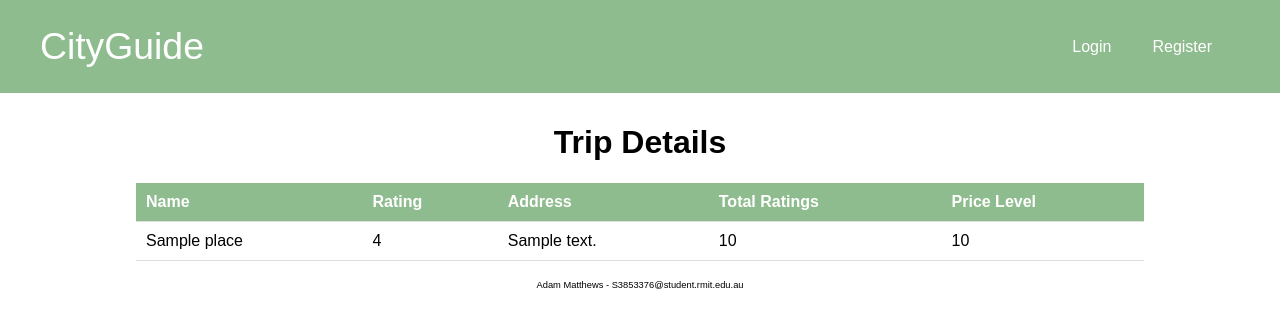
After one commit to amatt06/CityGuide, a Flask app: template templates/view_trip.html in a window 1280 px wide. The commit adds this page. Shown: the top 328 px of the page. Run offline with Flask 3, Linux system fonts and the light colour scheme; the template is opened without the code that fills it: most values are stand-ins (such as "Sample title", 1, 10 or a date in 2020).

Commit message:
view trip page (not retrieved)

```diff
--- a/app.py
+++ b/app.py
@@ -5,7 +5,7 @@ from controllers.user_register_controller import register_user
 from controllers.user_login_controller import authenticate, logout
 from decorators.decorators import login_required, logout_required
 from controllers.trip_controller import generate_trip_id, save_trip_to_db, save_to_s3
-from db.trip_table import get_user_trips
+from db.trip_table import get_user_trips, get_trip_details
 import secrets
 
 app = Flask(__name__)
@@ -102,5 +102,16 @@ def trips():
     return render_template('trips.html', trips_data=trips_data)
 
 
+@app.route('/view_trip/<trip_id>', methods=['GET'], endpoint='view_trip')
+@login_required
+def view_trip(trip_id):
+    user_email = session.get('user_email')
+
+    print("Received trip_id:", trip_id)
+    trip_details = get_trip_details(user_email, trip_id)
+    print("Trip details:", trip_details)
+    return render_template('view_trip.html', trip_details=trip_details)
+
+
 if __name__ == '__main__':
     app.run()
--- a/db/trip_table.py
+++ b/db/trip_table.py
@@ -1,6 +1,7 @@
 import boto3
 from boto3.dynamodb.conditions import Key
 from botocore.exceptions import ClientError
+import json
 
 s3 = boto3.client('s3')
 dynamodb = boto3.resource('dynamodb', region_name='ap-southeast-2')
@@ -36,3 +37,43 @@ def get_user_trips(user_email):
     except ClientError as e:
         print(f"Error getting user trips: {e}")
         return []
+
+
+def get_trip_details(email, trip_id):
+    try:
+        response = trips_table.get_item(
+            Key={
+                'Email': email,
+                'TripID': trip_id,
+            }
+        )
+        item = response.get('Item')
+        if item:
+            s3_url = item.get('S3URL')
+            trip_data = get_trip_data_from_s3(s3_url)
+            return trip_data
+    except ClientError as e:
+        print("Error getting trip details:", e)
+    return None
+
+
+def get_trip_data_from_s3(s3_url):
+    try:
+        bucket, key = get_bucket(s3_url)
+
+        response = s3.get_object(Bucket=bucket, Key=key)
+        content = response['Body'].read().decode('utf-8')
+
+        trip_data = json.loads(content)
+
+        return trip_data
+    except ClientError as e:
+        print("Error getting trip data from S3:", e)
+    return None
+
+
+def get_bucket(s3_url):
+    parts = s3_url[5:].split('/', 1)
+    bucket = parts[0]
+    key = parts[1] if len(parts) > 1 else ''
+    return bucket, key
--- a/templates/trips.html
+++ b/templates/trips.html
@@ -13,7 +13,7 @@
         <tbody>
         {% for trip in trips_data %}
             <tr>
-                <td>{{ trip.TripName }}</td>
+                <td><a href="{{ url_for('view_trip', trip_id=trip.TripID) }}">{{ trip.TripName }}</a></td>
                 <td>{{ trip.TripNotes }}</td>
             </tr>
         {% endfor %}
--- /dev/null
+++ b/templates/view_trip.html
@@ -0,0 +1,28 @@
+{% extends 'base.html' %}
+
+{% block content %}
+    <h1>Trip Details</h1>
+
+    <table>
+        <thead>
+        <tr>
+            <th>Name</th>
+            <th>Rating</th>
+            <th>Address</th>
+            <th>Total Ratings</th>
+            <th>Price Level</th>
+        </tr>
+        </thead>
+        <tbody>
+        {% for place in trip_details %}
+            <tr>
+                <td>{{ place.name }}</td>
+                <td>{{ place.rating }}</td>
+                <td>{{ place.formatted_address }}</td>
+                <td>{{ place.user_ratings_total }}</td>
+                <td>{{ place.price_level }}</td>
+            </tr>
+        {% endfor %}
+        </tbody>
+    </table>
+{% endblock %}
```
